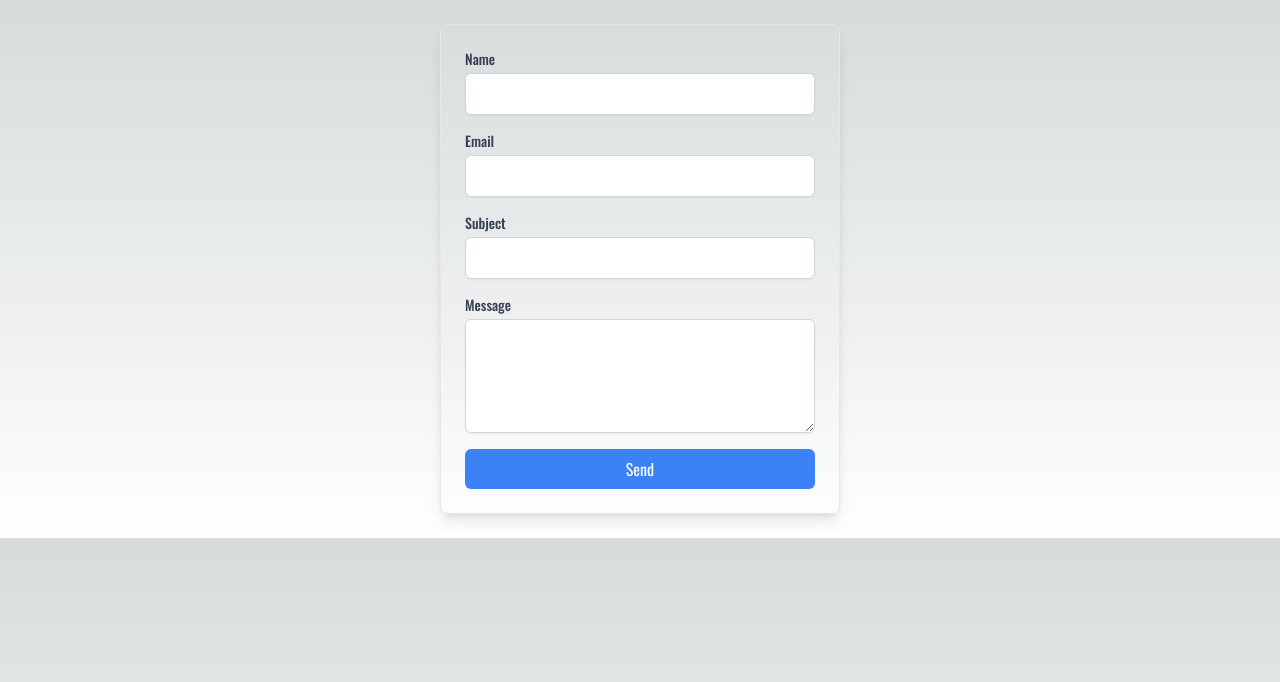
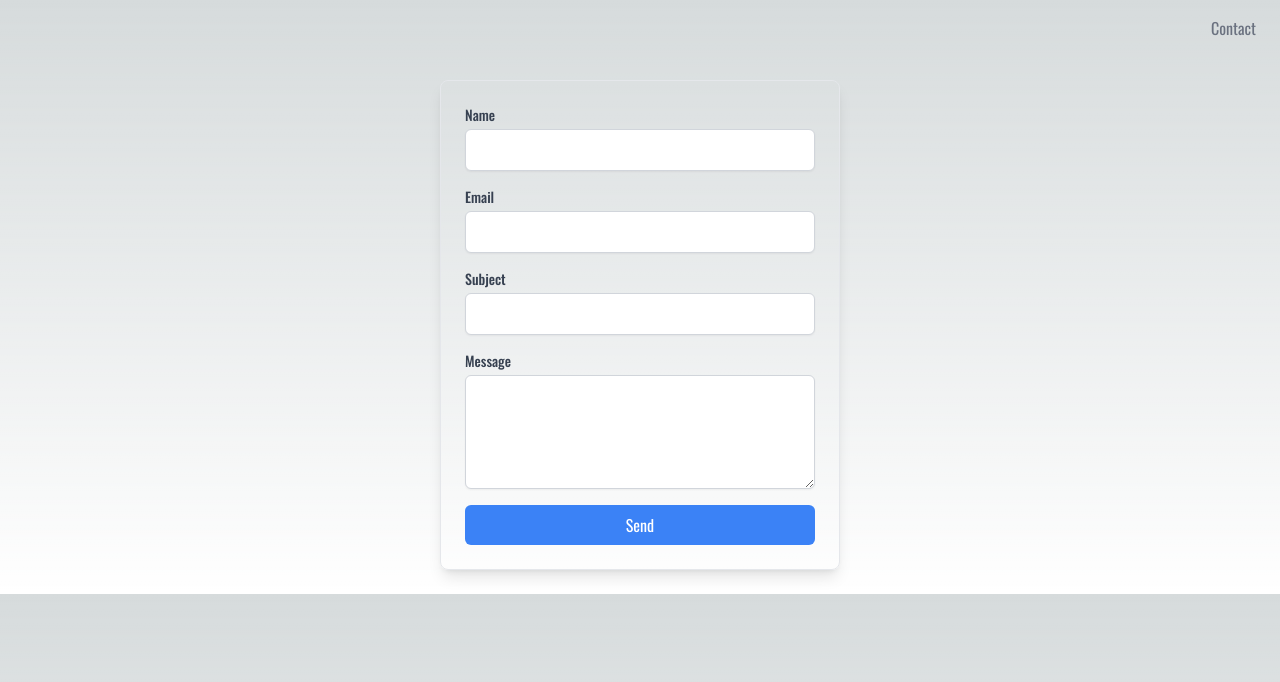
Before and after one commit to LQuintero/personal-page, a Next.js app: page /contact in a window 1280 px wide. Shown: the top 682 px of the page. Built offline with nearby package versions, Linux system fonts and the light colour scheme.

Commit message:
Add Navigation component to layout for improved site navigation

```diff
--- /dev/null
+++ b/src/app/components/Navigation.tsx
@@ -0,0 +1,20 @@
+'use client'
+
+import Link from 'next/link';
+
+const Navigation = () => {
+  return (
+    <nav className="w-full py-4 px-6">
+      <div className="max-w-7xl mx-auto flex justify-end">
+        <Link
+          href="/contact"
+          className="text-gray-500 hover:text-gray-700 transition-colors duration-200"
+        >
+          Contact
+        </Link>
+      </div>
+    </nav>
+  );
+};
+
+export default Navigation;
--- a/src/app/layout.tsx
+++ b/src/app/layout.tsx
@@ -1,6 +1,7 @@
 import type { Metadata } from "next";
 import { Oswald } from "next/font/google";
 import ErrorBoundaryWrapper from './components/ErrorBoundaryWrapper';
+import Navigation from './components/Navigation';
 import './styles/globals.css';
 
 const oswald = Oswald({ subsets: ["latin"] });
@@ -19,6 +20,7 @@ export default function RootLayout({
     <html lang="en">
       <body className={oswald.className}>
         <ErrorBoundaryWrapper>
+          <Navigation />
           {children}
         </ErrorBoundaryWrapper>
       </body>
```
